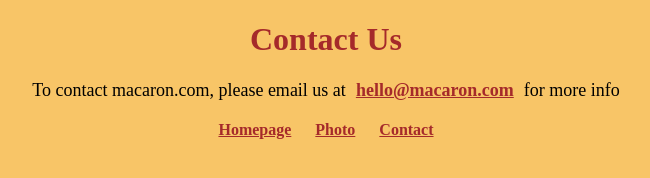
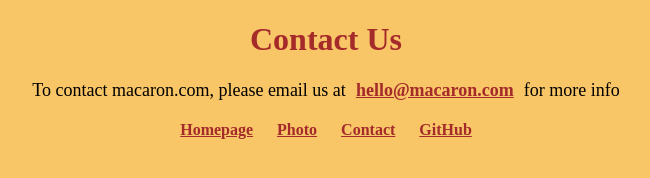
Before and after one commit to Maayadaa/Multiple-Pages-Hosting, a plain HTML site: page contact.html in a window 1280 px wide. Shown: the whole page, without its empty margins (314-964 px from the left). Drawn offline with Linux system fonts and the light colour scheme.

Commit message:
Added GitHub Link

```diff
--- a/contact.html
+++ b/contact.html
@@ -19,6 +19,7 @@
       <a href="index.html">Homepage</a>
       <a href="photo.html">Photo</a>
       <a href="contact.html">Contact</a>
+      <a href="https://github.com/Maayadaa/Multiple-Pages-Hosting">GitHub</a>
     </footer>
   </body>
 </html>
```
Also changed, not shown: index.html (+1 -0 lines), photo.html (+1 -0 lines).
